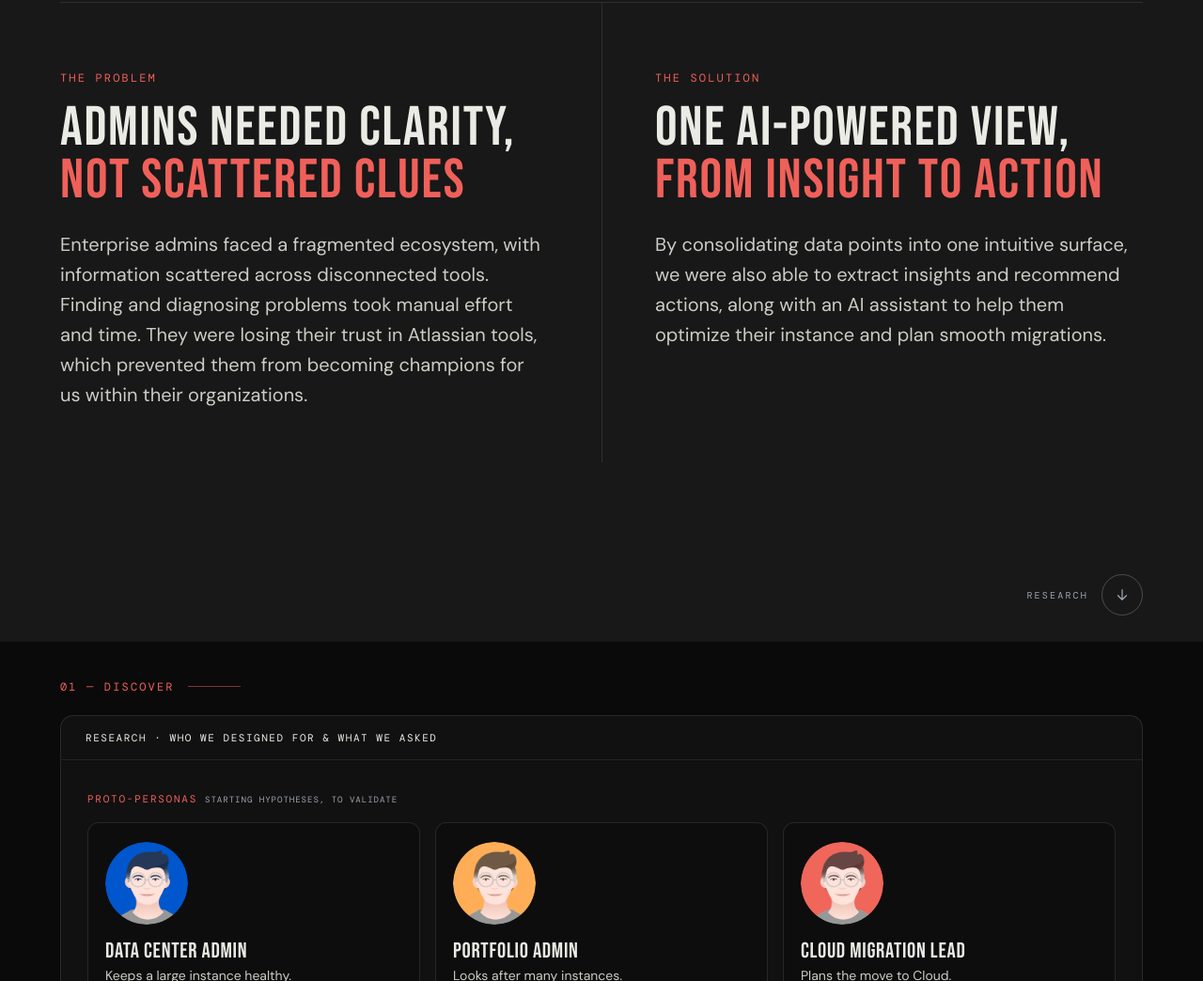
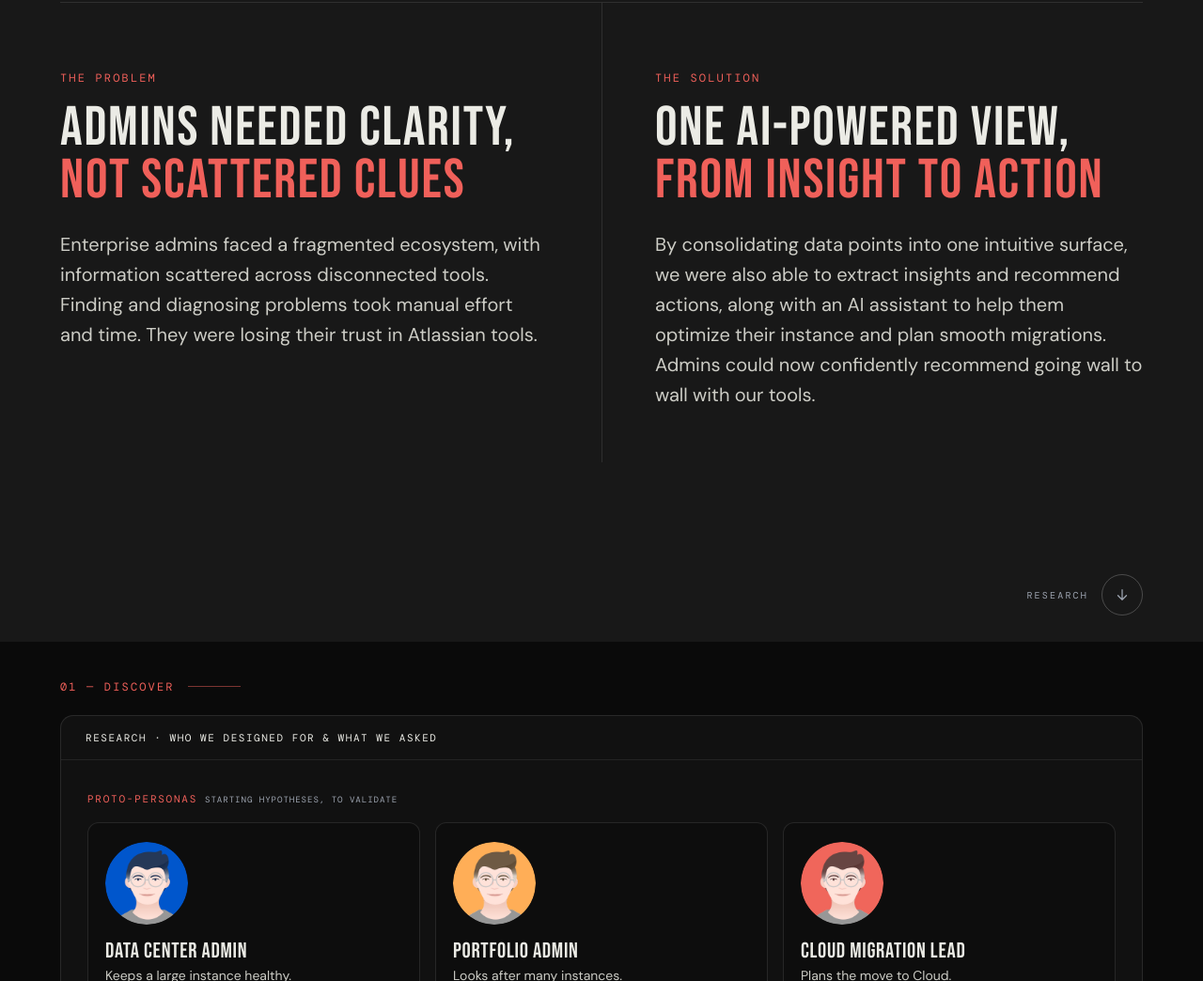
Before and after one commit to Taj2026/taj-creative-portfolio, a plain HTML site: page ilovestripe/portfolio-insights/index.html in a window 1280 px wide. Shown: the part 917-1961 px from the top of the page at 94% size. Drawn offline with nearby package versions, Linux system fonts and the light colour scheme; no server answers.

Commit message:
ilovestripe: finalize Portfolio Insights problem and solution copy
Problem now ends "They were losing their trust in Atlassian tools."; solution
adds "Admins could now confidently recommend going wall to wall with our tools."

Co-Authored-By: Claude Sonnet 5.5 <noreply@anthropic.com>

```diff
--- a/ilovestripe/portfolio-insights/index.html
+++ b/ilovestripe/portfolio-insights/index.html
@@ -63,8 +63,8 @@
 
 
     <div class="ps">
-      <div class="ps-col"><p class="ps-k">The problem</p><h2 class="ps-h">Admins needed clarity, <span class="accent">not scattered clues</span></h2><p class="ps-b">Enterprise admins faced a fragmented ecosystem, with information scattered across disconnected tools. Finding and diagnosing problems took manual effort and time. They were losing their trust in Atlassian tools, which prevented them from becoming champions for us within their organizations.</p></div>
-      <div class="ps-col sol"><p class="ps-k">The solution</p><h2 class="ps-h">One AI-powered view, <span class="accent">from insight to action</span></h2><p class="ps-b">By consolidating data points into one intuitive surface, we were also able to extract insights and recommend actions, along with an AI assistant to help them optimize their instance and plan smooth migrations.</p></div>
+      <div class="ps-col"><p class="ps-k">The problem</p><h2 class="ps-h">Admins needed clarity, <span class="accent">not scattered clues</span></h2><p class="ps-b">Enterprise admins faced a fragmented ecosystem, with information scattered across disconnected tools. Finding and diagnosing problems took manual effort and time. They were losing their trust in Atlassian tools.</p></div>
+      <div class="ps-col sol"><p class="ps-k">The solution</p><h2 class="ps-h">One AI-powered view, <span class="accent">from insight to action</span></h2><p class="ps-b">By consolidating data points into one intuitive surface, we were also able to extract insights and recommend actions, along with an AI assistant to help them optimize their instance and plan smooth migrations. Admins could now confidently recommend going wall to wall with our tools.</p></div>
     </div>
 
   </div></div>
```
